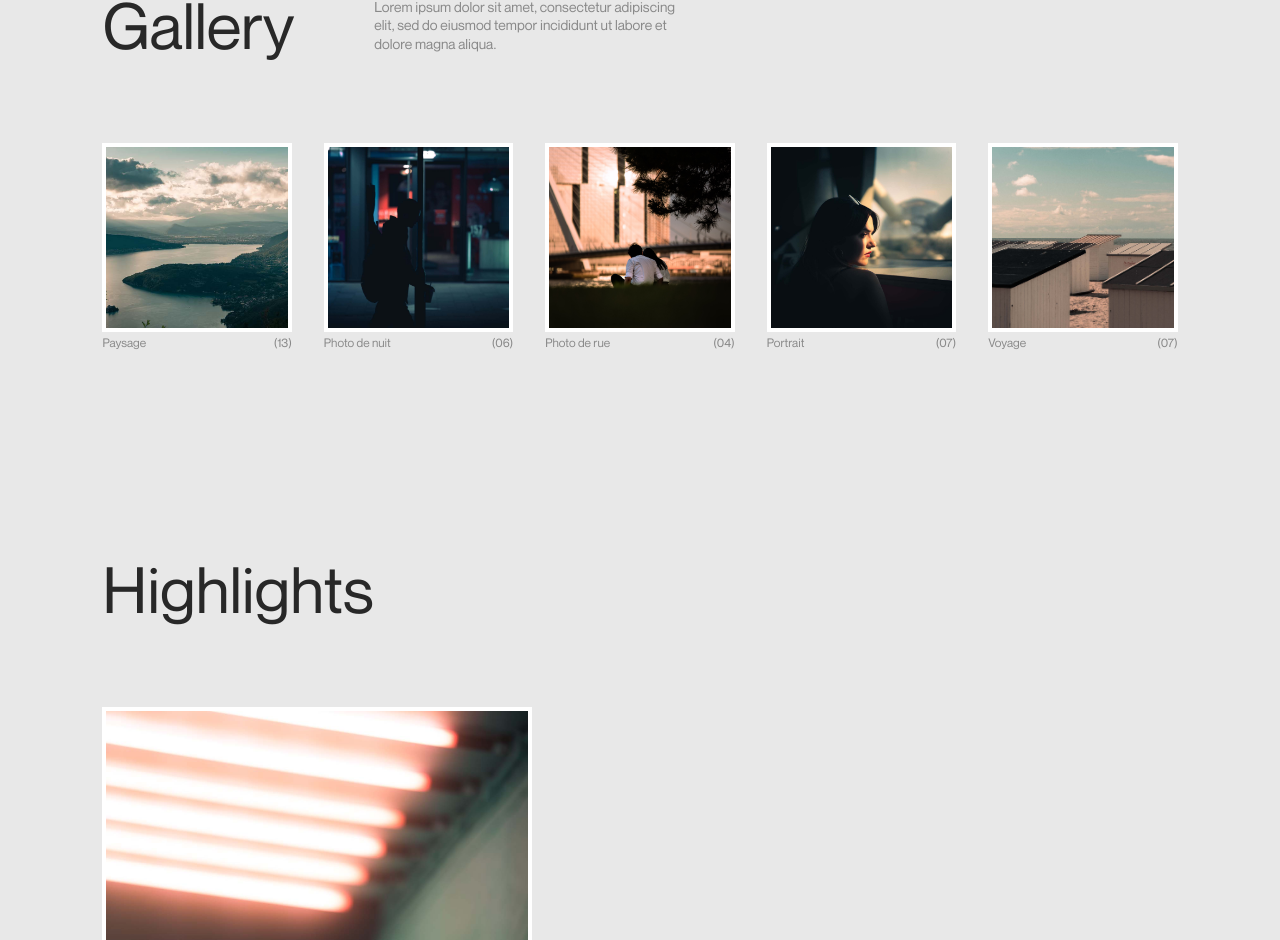
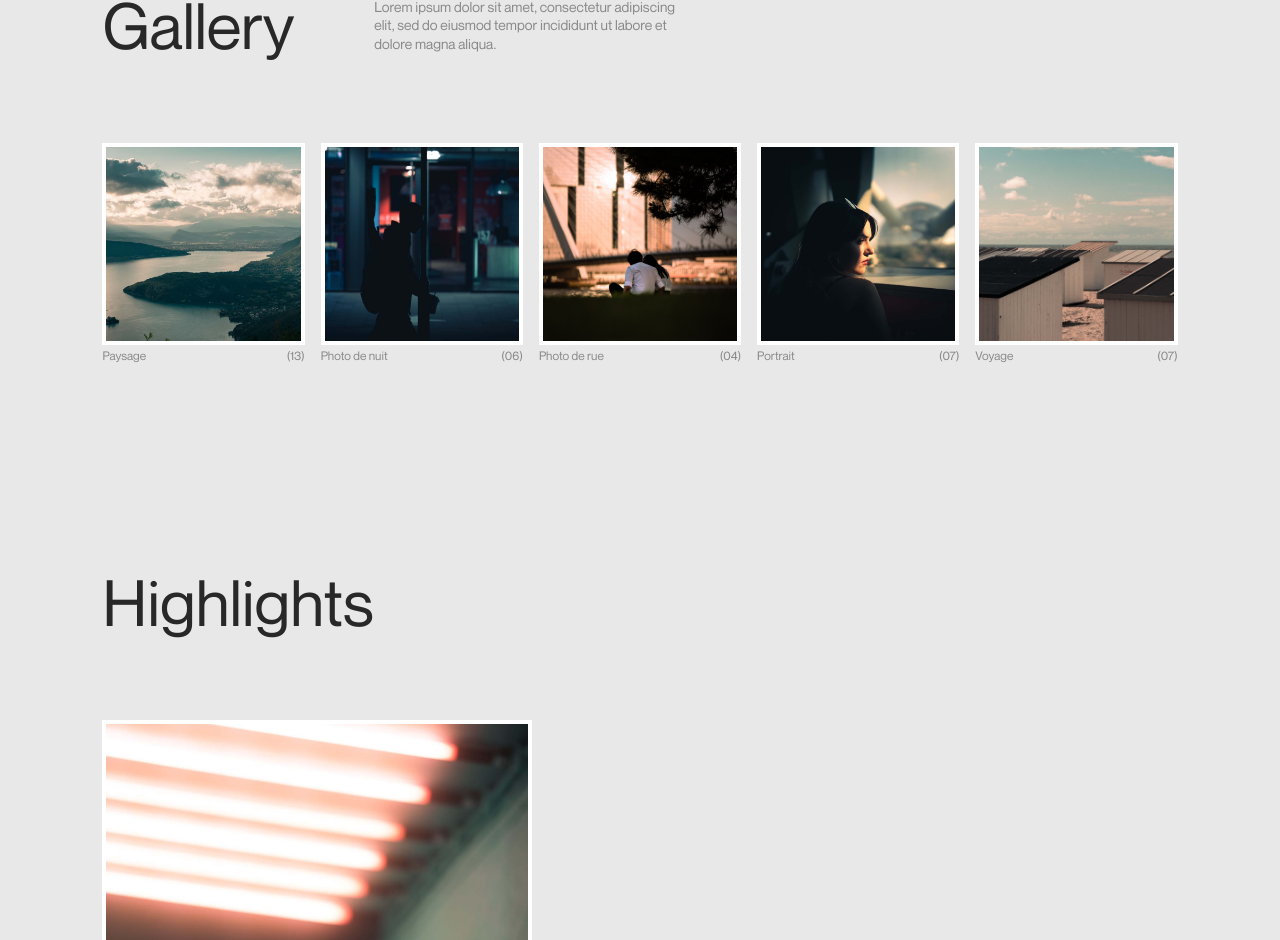
Before and after one commit to CathyDolle/karim4k, a React (Create React App) app: page / in a window 1280 px wide. Shown: the part 973-1913 px from the top of the page. Built offline with nearby package versions, Linux system fonts and the light colour scheme.

Commit message:
Update App.scss

```diff
--- a/src/styles/App.scss
+++ b/src/styles/App.scss
@@ -178,7 +178,7 @@ section.gallery{
     .categories{
         display: grid;
         grid-template-columns: repeat(5, minmax(0, 1fr));
-        gap: 32px;
+        gap:16px;
         .category{
             aspect-ratio: 1/1;
             .thumbnail{
```
